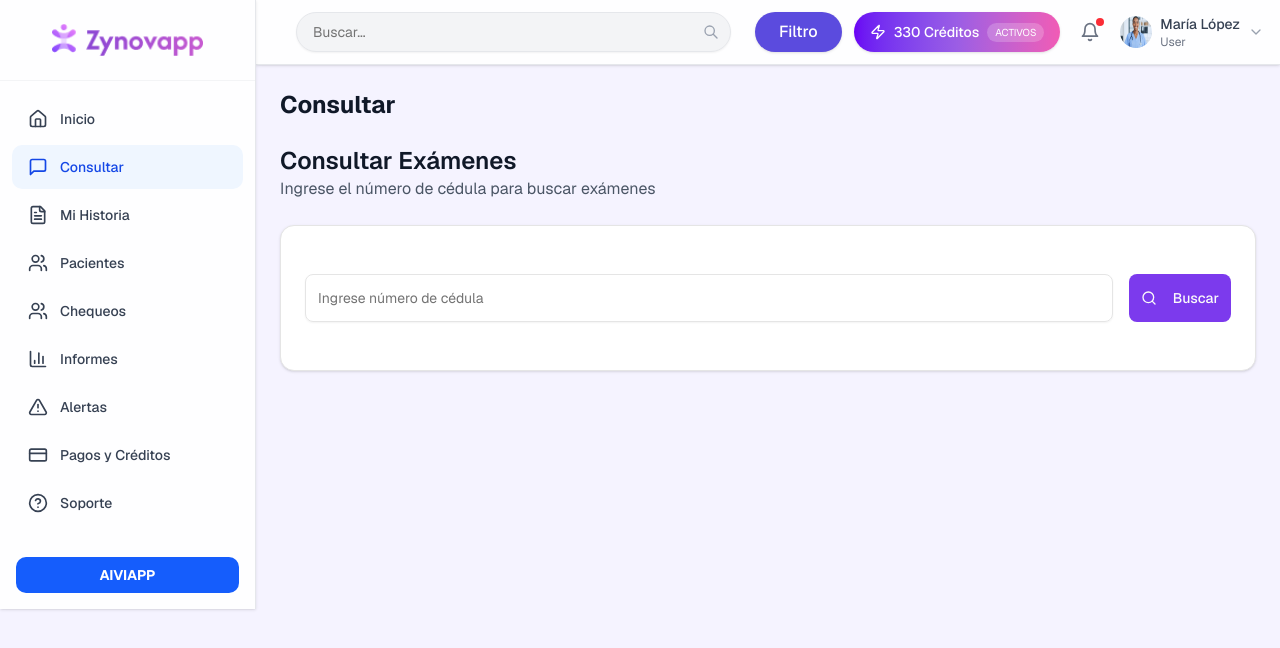
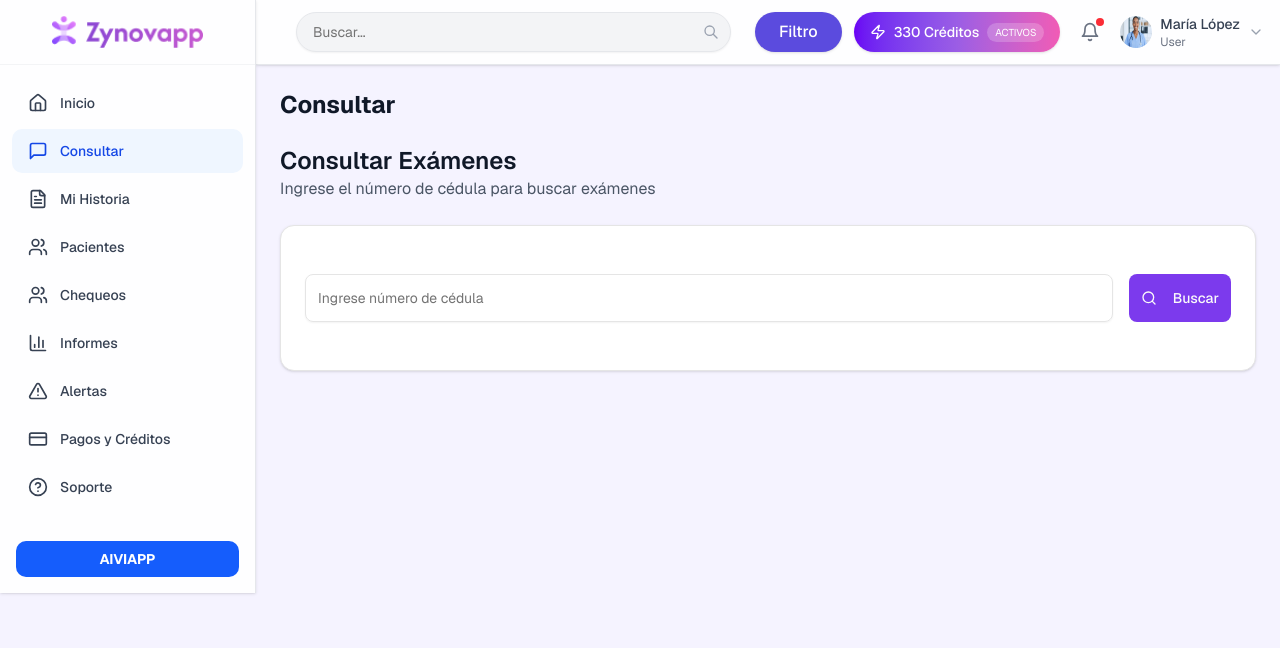
Before and after one commit to ChilyGarcia/zynovapp-frontend, a Next.js app: page /consult in a window 1280 px wide. Shown: the top 648 px of the page. Built offline with nearby package versions, Linux system fonts and the light colour scheme.

Commit message:
fix:size-icon-zynovapp

```diff
--- a/components/sidebar/sidebar.tsx
+++ b/components/sidebar/sidebar.tsx
@@ -1,4 +1,4 @@
-'use client';
+"use client";
 
 import { Button } from "@/components/ui/button";
 import { AIVIAPPModal } from "@/components/aiviapp-modal";
@@ -18,12 +18,16 @@ interface SidebarProps {
   onNavigation: (id: string) => void;
 }
 
-export default function Sidebar({ menuItems, activeTab, onNavigation }: SidebarProps) {
+export default function Sidebar({
+  menuItems,
+  activeTab,
+  onNavigation,
+}: SidebarProps) {
   const [isAIVIAPPModalOpen, setIsAIVIAPPModalOpen] = useState(false);
   const router = useRouter();
 
   const handleNavigation = (id: string) => {
-    if (id === 'aiviapp') {
+    if (id === "aiviapp") {
       setIsAIVIAPPModalOpen(true);
     } else {
       onNavigation(id);
@@ -32,7 +36,7 @@ export default function Sidebar({ menuItems, activeTab, onNavigation }: SidebarP
 
   return (
     <div className="w-64 bg-white/90 backdrop-blur-sm shadow-sm border-r border-gray-200 flex flex-col">
-      <div className="py-6 border-b border-gray-100 flex justify-center">
+      <div className="py-4 border-b border-gray-100 flex justify-center">
         <div className="w-full px-8">
           <img
             src="/icons/zynovapp-icon.png"
```
